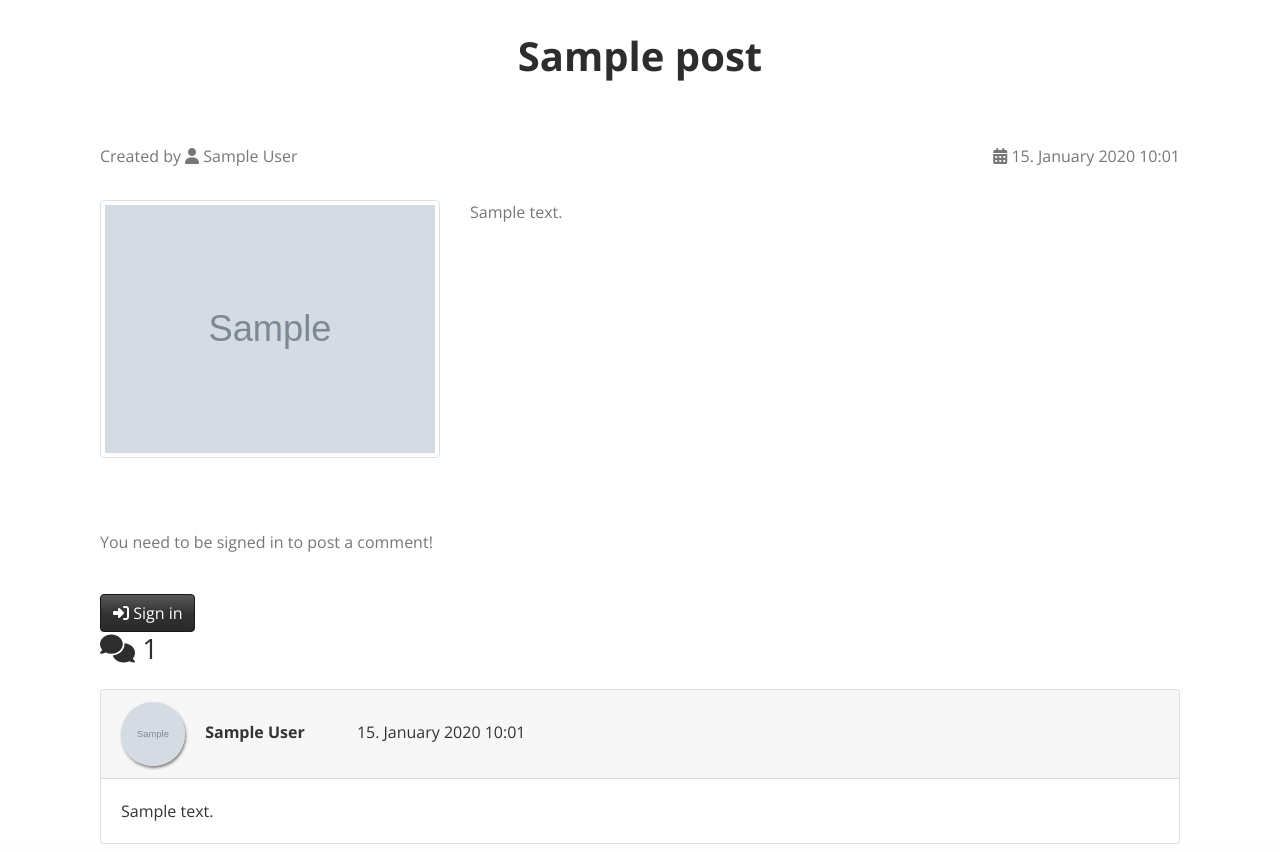
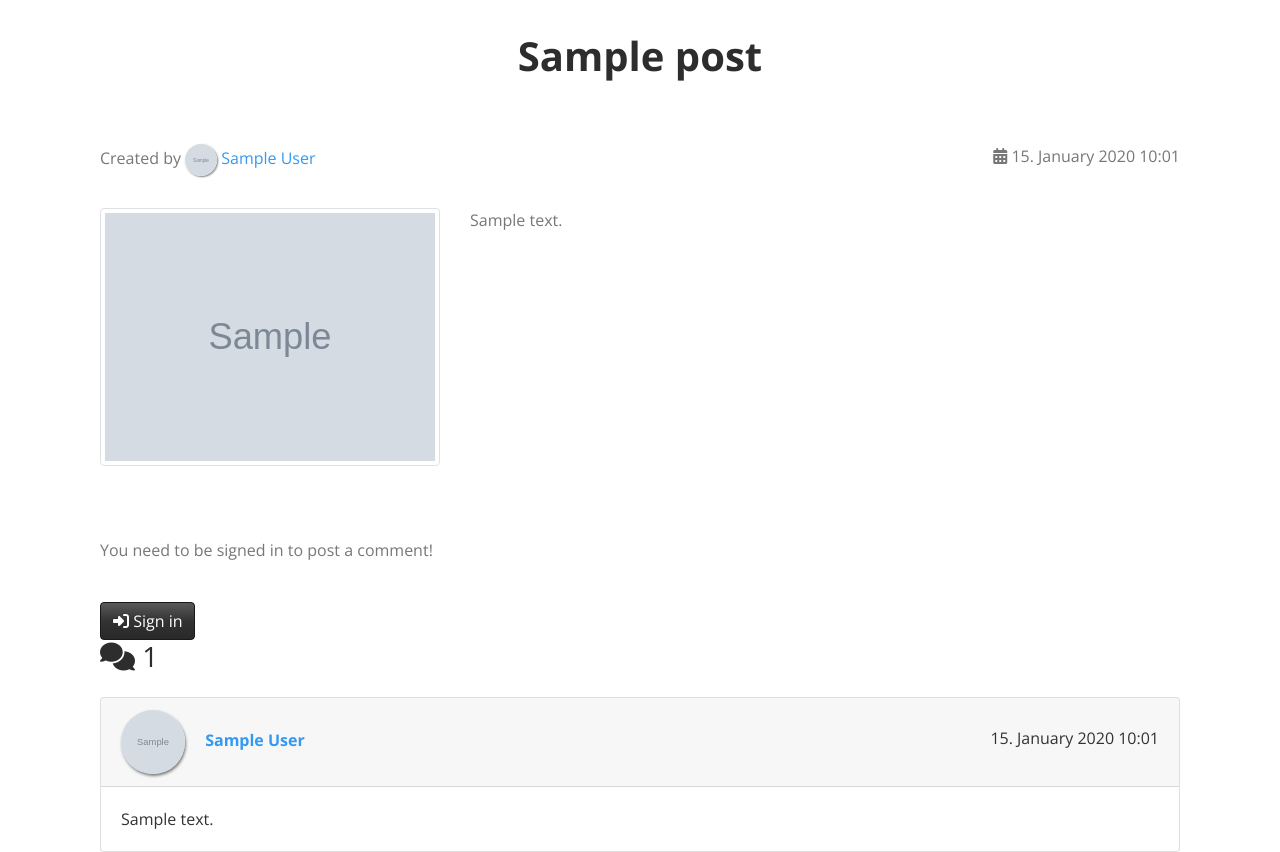
Before and after one commit to afanasev-anton/Alumni_union, a Symfony app: template templates/pages/showPost.html.twig in a window 1280 px wide. Shown: the part 78-930 px from the top of the page. Run offline with Twig, Linux system fonts and the light colour scheme; the template is opened without the code that fills it: most values are stand-ins (such as "Sample title", 1, 10 or a date in 2020); grey boxes marked "Sample" are stand-in pictures; some libraries are stand-ins or nearby versions.

Commit message:
posts/comments style and colors of post preview

```diff
--- a/public/styles/styles_custom.css
+++ b/public/styles/styles_custom.css
@@ -84,7 +84,7 @@ transition: all 0.7s;
 
 .story:hover {
   filter:none;
-  border: solid #CD0200 5px;
+  border: solid rgba(205, 3, 0, 0.205) 5px;
 }
 
 .story .show{
@@ -135,7 +135,7 @@ transition: all 0.7s;
 
 .Story:hover {
  /*border: solid #CD0200 5px;*/
-background: linear-gradient(75deg,coral,#CD0200,#CD0200,#CD0200);
+background: linear-gradient(75deg,rgba(255, 80, 80, 0.39),rgba(205, 3, 0, 0.226),rgba(205, 3, 0, 0.13),rgba(205, 3, 0, 0.062));
 color:  black;
 }
 
@@ -246,7 +246,7 @@ transition: all 0.7s;
 
 .Career:hover {
  /*border: solid #4DA6F4 5px;*/
- background: linear-gradient(75deg,#4DA6F4,#3399F3, #206098);
+ background: linear-gradient(75deg,#2060988f,rgba(51, 153, 243, 0.288), rgba(77, 166, 244, 0.199));
  color:  black;
 }
 
@@ -271,11 +271,11 @@ transition: all 0.7s;
 bigger with and orange background*/
 
 .event {
-filter: grayscale(100%);
-display:table-cell;
-background-size:cover;
-position: relative;
-transition: all 0.7s;
+  filter: grayscale(100%);
+  display:table-cell;
+  background-size:cover;
+  position: relative;
+  transition: all 0.7s;
 }
 
 .event:hover {
@@ -334,7 +334,7 @@ transition: all 0.7s;
 
 .Event:hover {
  /*border: solid #D47500 5px;*/
- background: linear-gradient(40deg,#F8C471,#D47500,#D47500);
+ background: linear-gradient(40deg,rgba(248, 196, 113, 0.705),rgba(212, 117, 0, 0.4),rgba(212, 117, 0, 0.1));
  color:  black;
 }
 
--- a/templates/pages/showPost.html.twig
+++ b/templates/pages/showPost.html.twig
@@ -7,7 +7,12 @@
 <div class="container">
     <h1 class="mt-3 mb-5 text-center p-3"><b>{{ post.title }}</b></h1>
     <div class="row m-0 text-muted">
-        <p class="mr-3">Created by <i class="fa fa-user"></i> {{ post.author }}</p>
+        <p class="mr-3">Created by {% if post.author.image is not null %}
+            <a href="/alumni/profile={{post.author.id}}" class='text-decoration-none'>
+            <img src="{{ asset('img/profile_pictures/' ~ post.author.image) }}" class='thumbnail'>
+        {% else %}
+            <i class='fas fa-user'></i>
+        {% endif %} {{ post.author }}</a></p>
             {{ include('pages/_post_tags.html.twig') }}
         <span class="ml-auto"><i class="fa fa-calendar"></i> {{ post.createdAt | date('j. F Y H:m')}} </span>
     </div>
@@ -44,12 +49,13 @@
 {% for comment in post.comments %}
     <div class='card mt-4 text-dark'>
         <div class="card-header">
+            <a href="/alumni/profile={{comment.author.id}}" class='text-decoration-none'>
             {% if comment.author.image is not null %}
                 <img src="{{ asset('img/profile_pictures/' ~ comment.author.image) }}" class='comment-thumbnail img-fluid'>
             {% else %}
                 <i class='fas fa-user'></i>
             {% endif %}
-            <strong>{{ comment.author }}</strong> <span class='ml-5'>{{ comment.createdAt| date('j. F Y H:m') }}</span>
+            <strong>{{ comment.author }}</strong></a> <span class='pt-3 span-right'>{{ comment.createdAt| date('j. F Y H:m') }}</span>
         </div>
         <div class="card-body">
             {{ comment.content }}
@@ -63,6 +69,10 @@
 </div>
 
 <style>
+.span-right {
+    float: right;
+}
+
 .comment-thumbnail {
     height: 8vh;
     width: 8vh;
```
Also changed, not shown: templates/pages/_show_tags.html.twig (+5 -10 lines), public/img/post_pictures/5ea08e5775dd9492231835.jpg (added).
